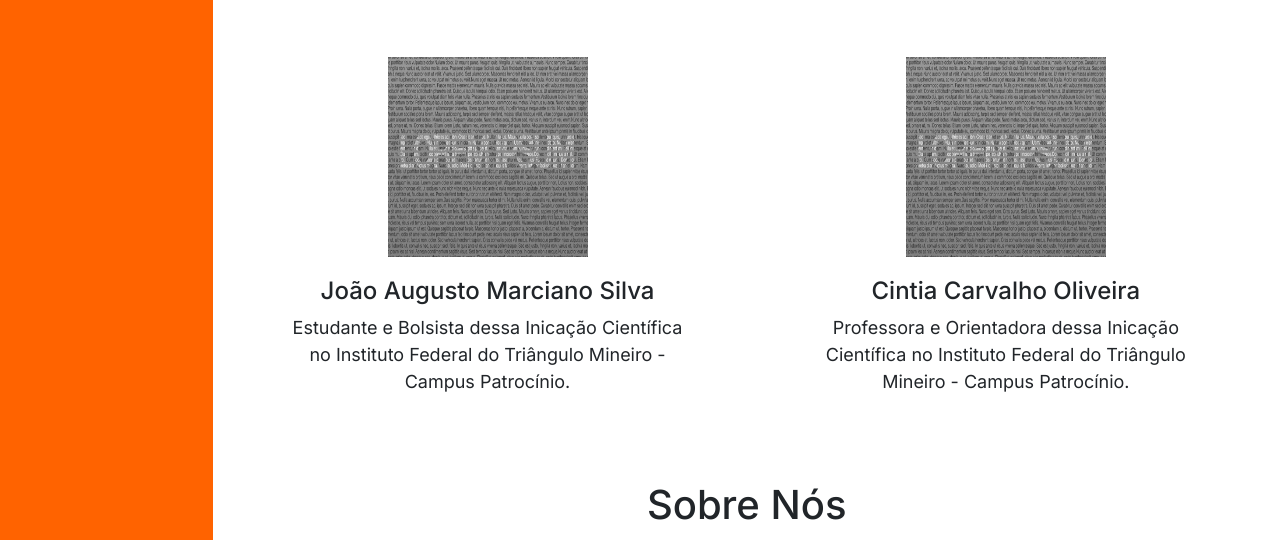
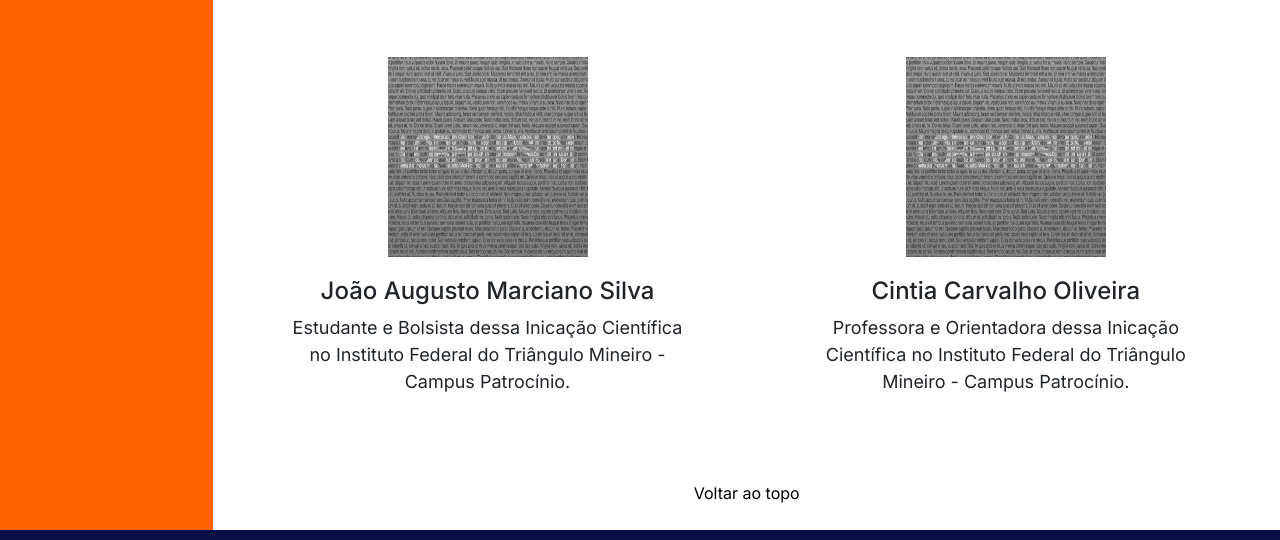
Before and after one commit to JoaoAugusto2020/noticias-do-peti, a plain HTML site: page sobre.html in a window 1280 px wide. Shown: the part 940-1480 px from the top of the page. Drawn offline with Linux system fonts and the light colour scheme; a script that the page names is missing.

Commit message:
h1-sobrando

```diff
--- a/sobre.html
+++ b/sobre.html
@@ -156,9 +156,6 @@
                             </div>
                         </div>
 
-                        <h1 class="titulo centralizarDiv">Sobre Nós</h1>
-
-
                     </div>
 
                     <a class="voltarAoTopo linkPretoAzul centralizarDiv" href="#top">Voltar ao topo</a>
```
